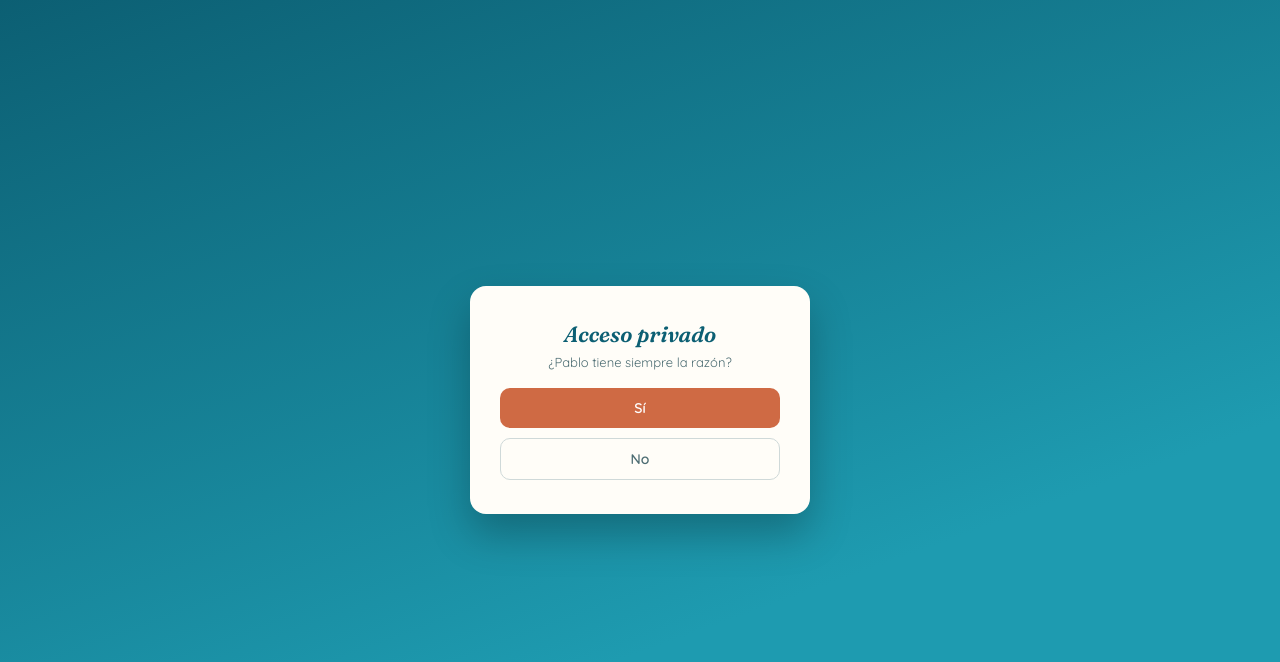
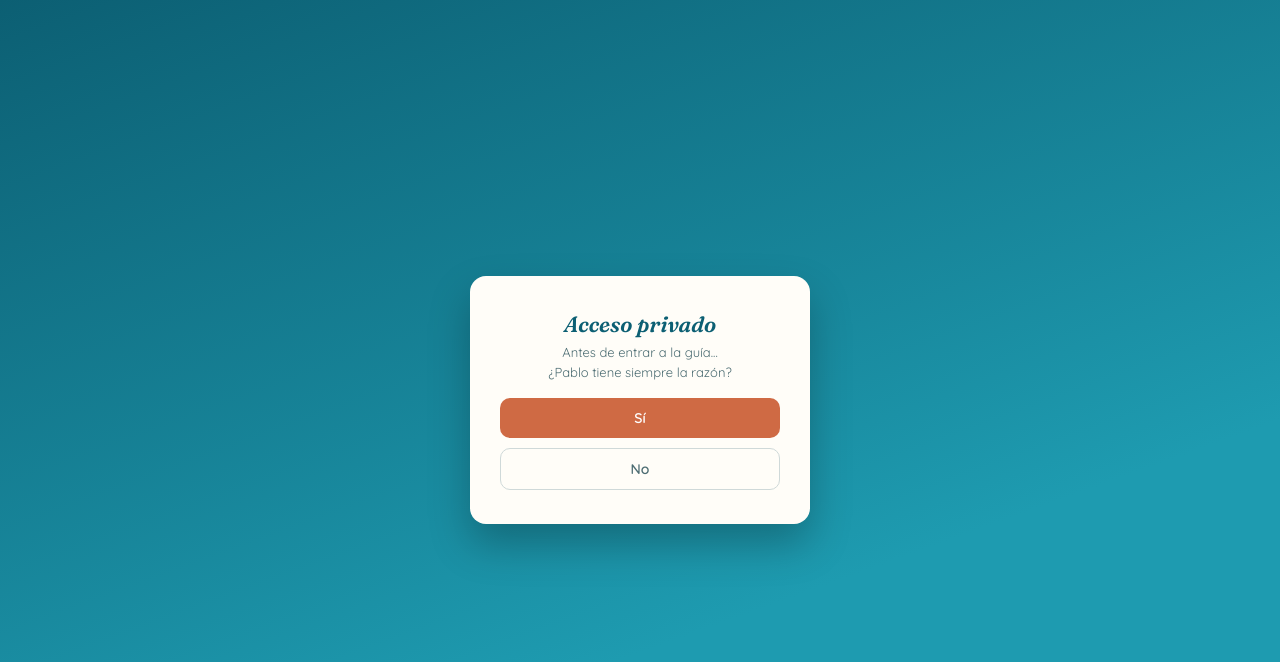
Before and after one commit to psagredo99/guia-cerdena-2026, a plain HTML site: page index.html in a window 1280 px wide. Drawn offline with Linux system fonts and the light colour scheme.

Commit message:
Anadir texto previo a la pregunta del gate

```diff
--- a/index.html
+++ b/index.html
@@ -243,6 +243,7 @@ footer{text-align:center;font-family:'Space Mono',monospace;font-size:10.5px;col
 <div id="gate">
   <div class="box">
     <h2>Acceso privado</h2>
+    <p style="margin-bottom:4px;">Antes de entrar a la guía...</p>
     <p id="gate-question">¿Pablo tiene siempre la razón?</p>
     <button id="gate-yes" style="margin-bottom:10px;">Sí</button>
     <button id="gate-no" style="background:transparent;border:1px solid #cfd9d9;color:var(--ink-soft);">No</button>
```
